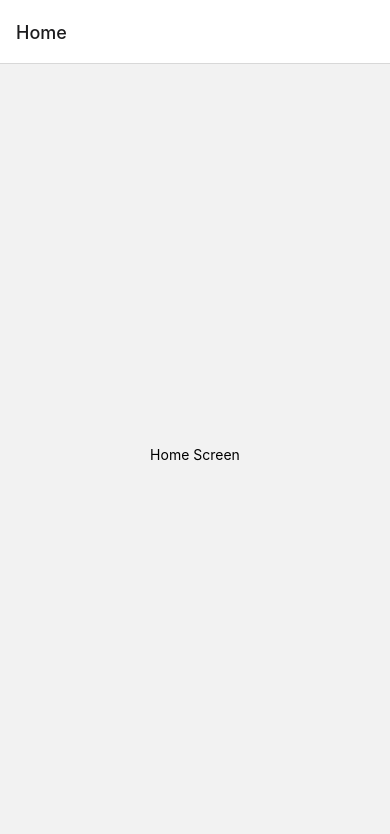
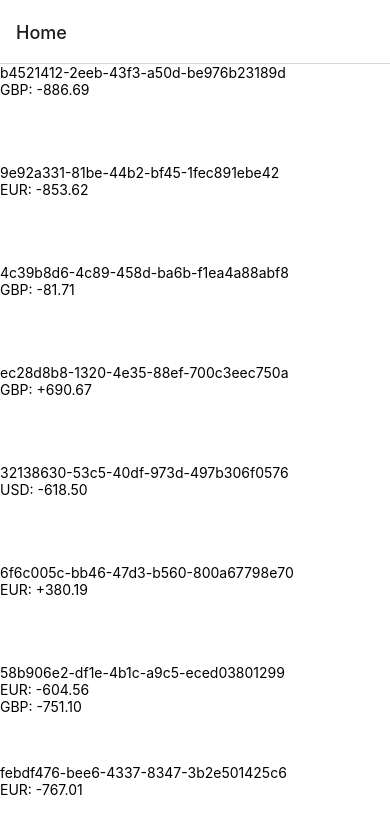
Before and after one commit to vishant101/monolith, a React Native app: screen /Home in a window 390 px wide. Shown: the top 834 px of the page. Built offline with nearby package versions, Linux system fonts and the light colour scheme.

Commit message:
Dynamically render items based on available currencies

```diff
--- a/src/Redux/Actions/index.ts
+++ b/src/Redux/Actions/index.ts
@@ -37,7 +37,6 @@ export const fetchTransactions = () => async dispatch => {
   try {
     const transactions = await getTransactions();
     const processedTransactions = await processTransactions(transactions);
-    console.log(`--- processedTransactions`, processedTransactions);
 
     dispatch(fetchTransactionsSuccess(processedTransactions));
   } catch (error) {
--- a/src/Utils/index.ts
+++ b/src/Utils/index.ts
@@ -48,15 +48,19 @@ export const processTransactions = (transactions: Transactions) => {
     const transaction = transactions[i];
     if (isValidTransaction(transaction)) {
       if (processedTransactions[transaction.user_id]) {
-        processedTransactions[transaction.user_id].transactions.push(
-          transaction,
-        );
+        const BalanceItem = processedTransactions[transaction.user_id];
+        const currencyBalance = BalanceItem.balances[transaction.currency];
+        if (currencyBalance) {
+        } else {
+          BalanceItem.balances[transaction.currency] = transaction.amount;
+        }
+        BalanceItem.transactions.push(transaction);
       } else {
+        const balances = {};
+        balances[transaction.currency] = transaction.amount;
         processedTransactions[transaction.user_id] = {
           user_id: transaction.user_id,
-          gbp_balance: 0,
-          usd_balance: 0,
-          eur_balance: 0,
+          balances: balances,
           transactions: [transaction],
           lastupdated: transaction.timestamp,
         };
--- /dev/null
+++ b/src/Views/Components/BalanceItem/index.tsx
@@ -0,0 +1,29 @@
+import React from 'react';
+import {View, Text} from 'react-native';
+import {Balances, ProcessedTransactionProps} from '../../../Redux/Types';
+
+interface Props {
+  user_id: string;
+  balances: Balances;
+}
+
+const BalanceRow = ({currency, balance}) => (
+  <Text>{`${currency}: ${balance}`}</Text>
+);
+
+const BalanceItem = ({user_id, balances}: Props) => {
+  return (
+    <View
+      style={{
+        height: 100,
+        backgroundColor: 'white',
+      }}>
+      <Text>{user_id}</Text>
+      {Object.entries(balances).map(entry => (
+        <BalanceRow currency={entry[0]} balance={entry[1]} />
+      ))}
+    </View>
+  );
+};
+
+export default BalanceItem;
--- a/src/Views/Screens/Home/home.tsx
+++ b/src/Views/Screens/Home/home.tsx
@@ -1,5 +1,19 @@
-import React from 'react';
-import {View, Text} from 'react-native';
+import React, {useEffect} from 'react';
+import {View, Text, FlatList} from 'react-native';
+import {
+  ProcessedTransactionProps,
+  ProcessedTransactions,
+} from '../../../Redux/Types';
+import BalanceItem from '../../Components/BalanceItem';
+
+interface Props {
+  requestTransactionsComplete: boolean;
+  requestTransactionsFail: boolean;
+  requestTransactionsSucess: boolean;
+  requestingTransactions: boolean;
+  processedTransactions: ProcessedTransactions;
+  fetchTransactions: Function;
+}
 
 function Home({
   requestTransactionsComplete,
@@ -8,11 +22,14 @@ function Home({
   requestingTransactions,
   processedTransactions,
   fetchTransactions,
-}) {
-  console.log('processedTransactions :>> ', processedTransactions);
-  if (!requestingTransactions && !requestTransactionsComplete) {
+}: Props) {
+  useEffect(() => {
     fetchTransactions();
-  }
+  }, []);
+
+  const renderItem = ({item}) => (
+    <BalanceItem user_id={item.user_id} balances={item.balances} />
+  );
 
   if (requestingTransactions) {
     return (
@@ -21,9 +38,21 @@ function Home({
       </View>
     );
   }
+
+  const data = Object.values(processedTransactions);
+  console.log('data :>> ', data);
+
   return (
-    <View style={{flex: 1, alignItems: 'center', justifyContent: 'center'}}>
-      <Text>Home Screen</Text>
+    <View
+      style={{
+        flex: 1,
+        backgroundColor: 'red',
+      }}>
+      <FlatList
+        data={data}
+        renderItem={renderItem}
+        keyExtractor={item => item.user_id}
+      />
     </View>
   );
 }
```
Also changed, not shown: src/Redux/Types/index.ts (+5 -3 lines).
